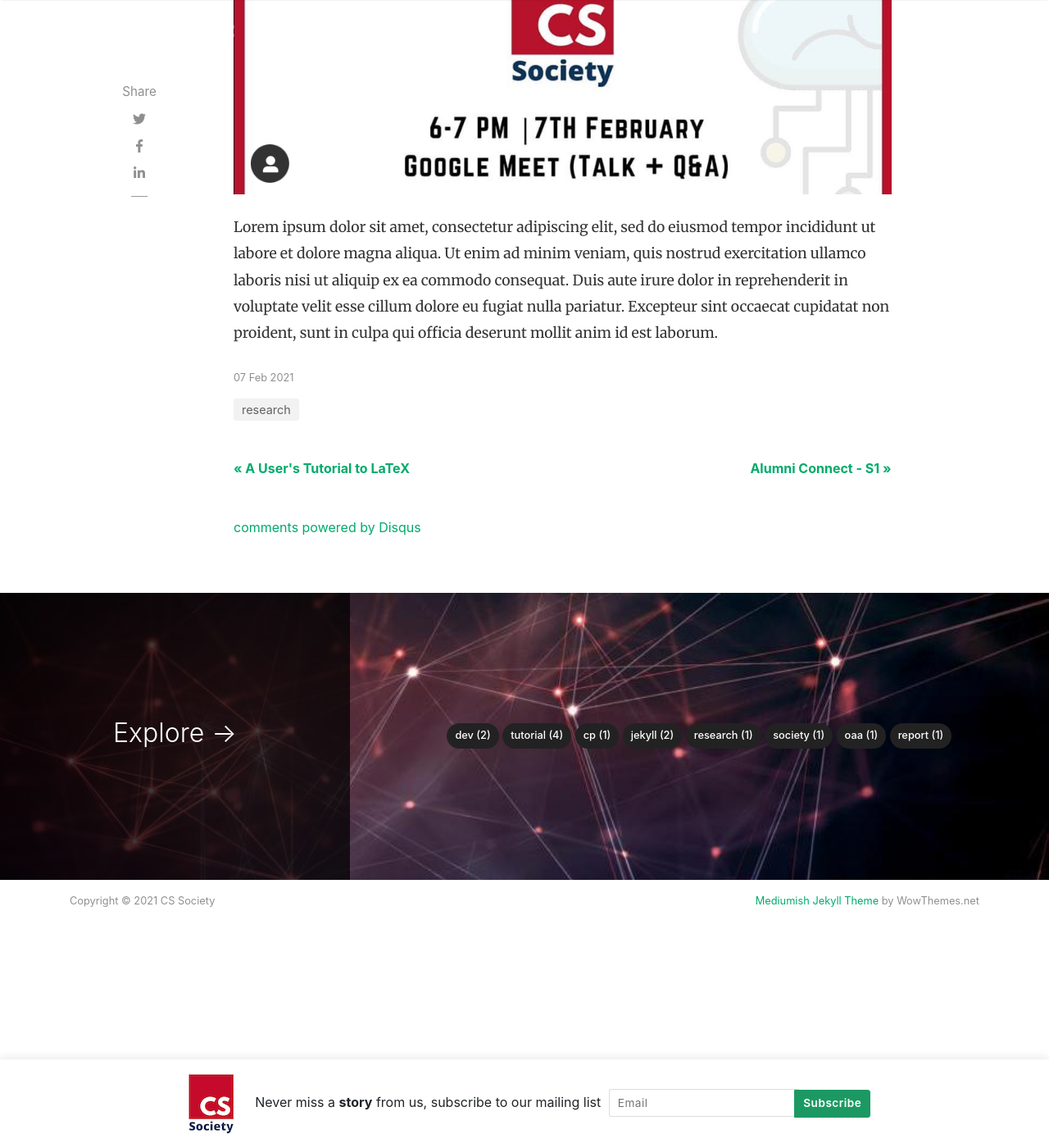
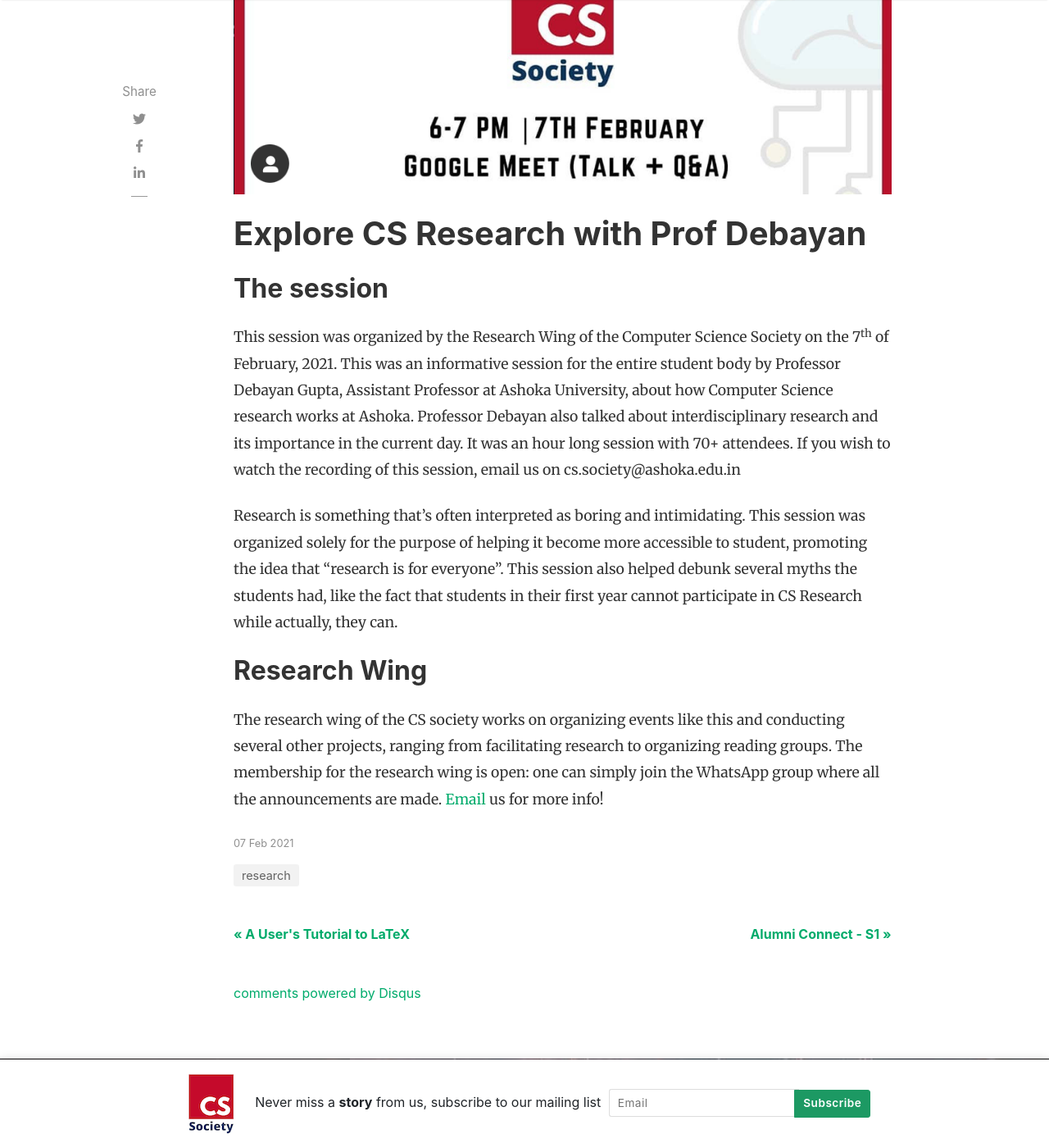
Before and after one commit to kxenak/cs-ashoka.github.io, a Jekyll site: the page built from _posts/2021-02-07-cs-research-debg.md, in a window 1280 px wide and 1400 px high, scrolled down 2055 px. Shown: the whole window at 82% size. Built offline with Jekyll 4.4.1, drawn with Linux system fonts in a browser that asks for light colours; nearby versions of some CDN libraries; comment, search, counter and statistics services are not loaded.

Commit message:
Research sesh post added

```diff
--- a/_posts/2021-02-07-cs-research-debg.md
+++ b/_posts/2021-02-07-cs-research-debg.md
@@ -5,4 +5,14 @@ author: manish
 categories: [ research ]
 image: assets/images/debg.png
 ---
-Lorem ipsum dolor sit amet, consectetur adipiscing elit, sed do eiusmod tempor incididunt ut labore et dolore magna aliqua. Ut enim ad minim veniam, quis nostrud exercitation ullamco laboris nisi ut aliquip ex ea commodo consequat. Duis aute irure dolor in reprehenderit in voluptate velit esse cillum dolore eu fugiat nulla pariatur. Excepteur sint occaecat cupidatat non proident, sunt in culpa qui officia deserunt mollit anim id est laborum.
+# Explore CS Research with Prof Debayan
+
+## The session
+This session was organized by the Research Wing of the Computer Science Society on the 7<sup>th</sup> of February, 2021. This was an informative session for the entire student body by Professor Debayan Gupta, Assistant Professor at Ashoka University, about how Computer Science research works at Ashoka. Professor Debayan also talked about interdisciplinary research and its importance in the current day. It was an hour long session with 70+ attendees. If you wish to watch the recording of this session, email us on cs.society@ashoka.edu.in
+
+Research is something that's often interpreted as boring and intimidating. This session was organized solely for the purpose of helping it become more accessible to student, promoting the idea that "research is for everyone". This session also helped debunk several myths the students had, like the fact that students in their first year cannot participate in CS Research while actually, they can.
+
+
+
+## Research Wing
+The research wing of the CS society works on organizing events like this and conducting several other projects, ranging from facilitating research to organizing reading groups. The membership for the research wing is open: one can simply join the WhatsApp group where all the announcements are made. <a href="mailto: cs.society@ashoka.edu.in">Email</a> us for more info!
```
